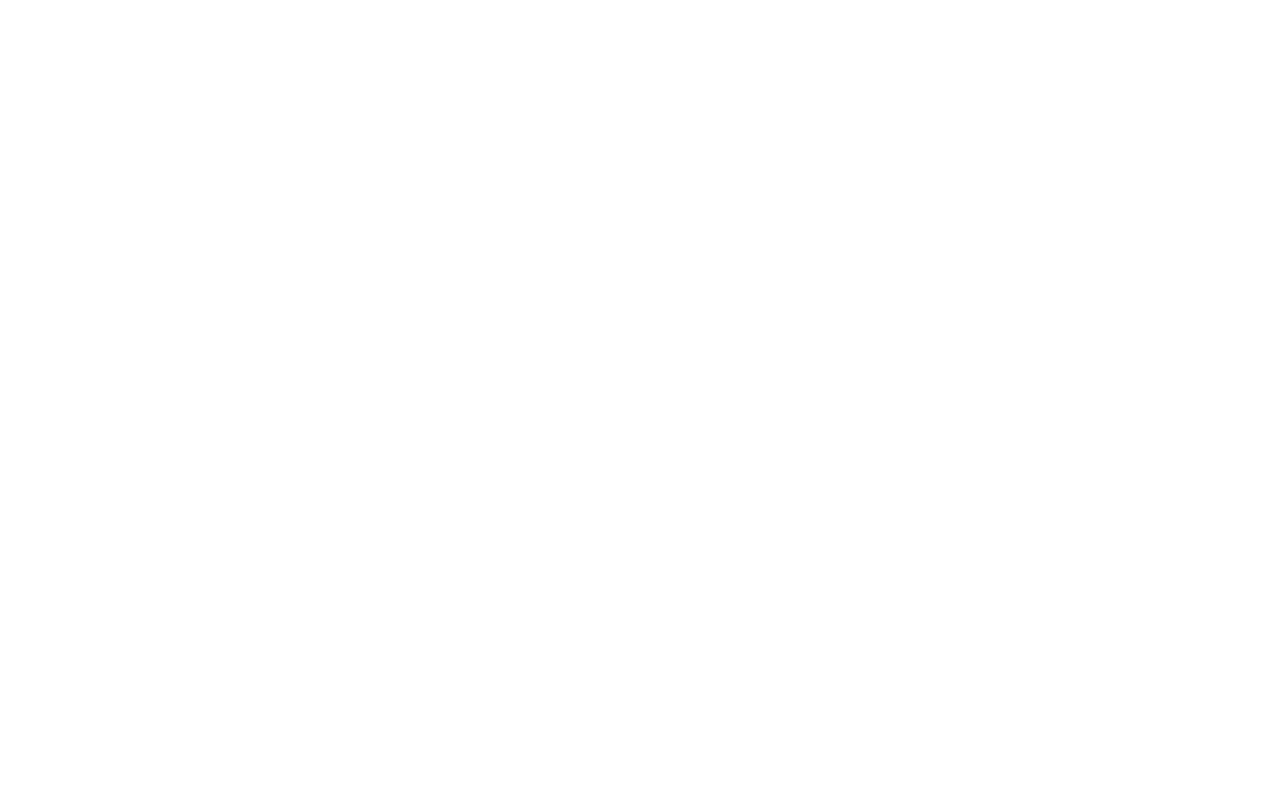
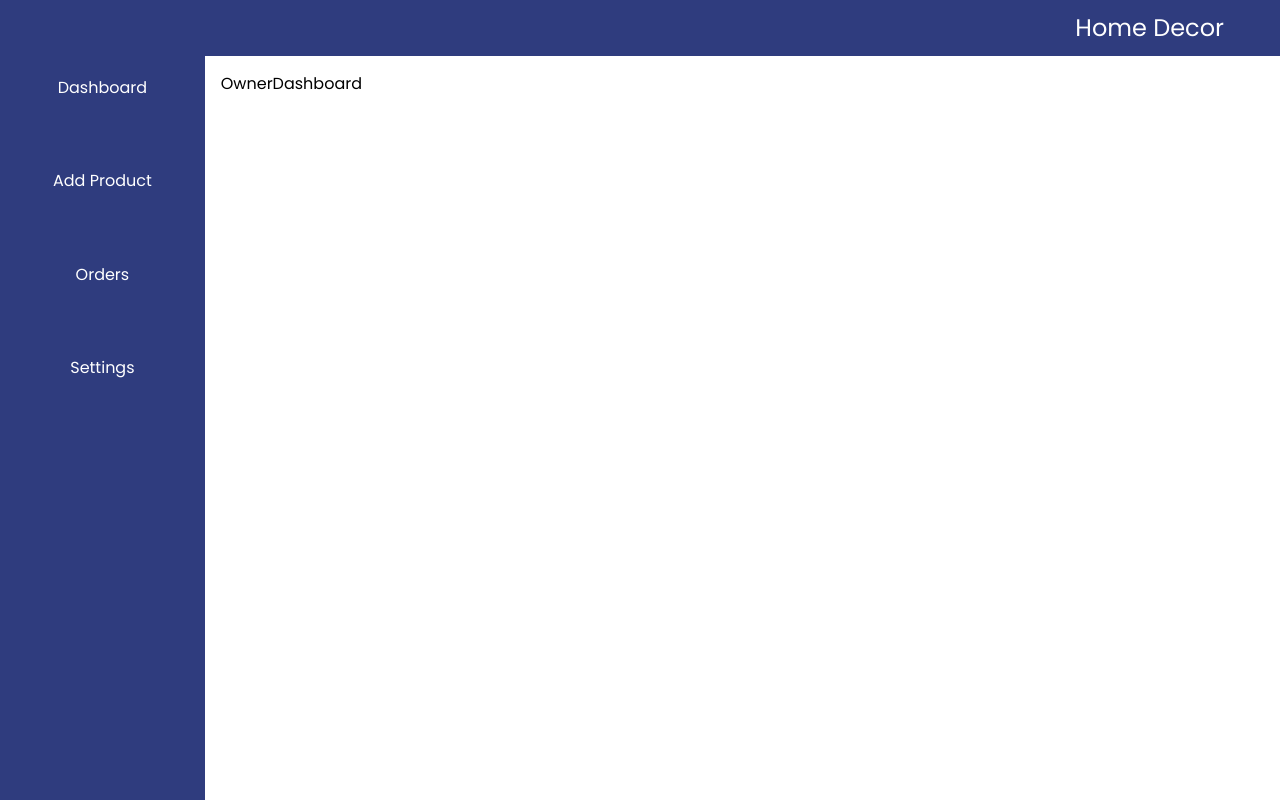
Before and after one commit to Hemanth42d/homeDecor, a React (Vite) app in the folder Frontend/homeDecor/: page /owner in a window 1280 px wide. Before the commit this address had no page. Built offline with nearby package versions, Linux system fonts and the light colour scheme.

Commit message:
Added Owners Page

```diff
--- a/Frontend/homeDecor/src/App.jsx
+++ b/Frontend/homeDecor/src/App.jsx
@@ -15,6 +15,13 @@
 import Faqs from "./components/ShopPage/Faqs";
 import MyOrders from "./components/ShopPage/MyOrders";
 import TopDeals from "./components/ShopPage/TopDeals";
+import OwnerPage from "./pages/OwnerPage";
+import OwnerTopBar from "./components/OwnerComponents/OwnerTopBar";
+import OwnerSettings from "./components/OwnerComponents/OwnerSettings";
+import OwnerSideBar from "./components/OwnerComponents/OwnerSideBar";
+import OwnerDashboard from "./components/OwnerComponents/OwnerDashboard";
+import OwnerAddProduct from "./components/OwnerComponents/OwnerAddProduct";
+import OwnerOrders from "./components/OwnerComponents/OwnerOrders";
 
 function App() {
   return (
@@ -38,6 +45,12 @@
           <Route path="myorders" element={<MyOrders />} />
           <Route path="topdeals" element={<TopDeals />} />
         </Route>
+        <Route path="/owner" element={<OwnerPage />}>
+          <Route index element={<OwnerDashboard />} />
+          <Route path="addproduct" element={<OwnerAddProduct />} />
+          <Route path="orders" element={<OwnerOrders />} />
+          <Route path="settings" element={<OwnerSettings />} />
+        </Route>
       </Routes>
     </>
   );
--- /dev/null
+++ b/Frontend/homeDecor/src/components/OwnerComponents/OwnerAddProduct.jsx
@@ -0,0 +1,5 @@
+const OwnerAddProduct = () => {
+  return <div>OwnerAddProduct</div>;
+};
+
+export default OwnerAddProduct;
--- /dev/null
+++ b/Frontend/homeDecor/src/components/OwnerComponents/OwnerDashboard.jsx
@@ -0,0 +1,5 @@
+const OwnerDashboard = () => {
+  return <div>OwnerDashboard</div>;
+};
+
+export default OwnerDashboard;
--- /dev/null
+++ b/Frontend/homeDecor/src/components/OwnerComponents/OwnerOrders.jsx
@@ -0,0 +1,5 @@
+const OwnerOrders = () => {
+  return <div>OwnerOrders</div>;
+};
+
+export default OwnerOrders;
--- /dev/null
+++ b/Frontend/homeDecor/src/components/OwnerComponents/OwnerSettings.jsx
@@ -0,0 +1,5 @@
+const OwnerSettings = () => {
+  return <div>OwnerSettings</div>;
+};
+
+export default OwnerSettings;
--- /dev/null
+++ b/Frontend/homeDecor/src/components/OwnerComponents/OwnerSideBar.jsx
@@ -0,0 +1,18 @@
+import { Link } from "react-router";
+
+const OwnerSideBar = () => {
+  return (
+    <>
+      <div className="bg-[#2F3C7E] w-[16%] h-screen p-4 relative flex items-start justify-start">
+        <div className="pt-15 pb-5 h-[50%] flex flex-col items-center justify-between text-white w-full">
+          <Link to="/owner">Dashboard</Link>
+          <Link to="/owner/addproduct">Add Product</Link>
+          <Link to="/owner/orders">Orders</Link>
+          <Link to="/owner/settings">Settings</Link>
+        </div>
+      </div>
+    </>
+  );
+};
+
+export default OwnerSideBar;
--- /dev/null
+++ b/Frontend/homeDecor/src/components/OwnerComponents/OwnerTopBar.jsx
@@ -0,0 +1,11 @@
+const OwnerTopBar = () => {
+  return (
+    <>
+      <div className="w-full h-14 bg-[#2F3C7E] p-4 flex items-center justify-end">
+        <p className="text-2xl text-right text-white px-10">Home Decor</p>
+      </div>
+    </>
+  );
+};
+
+export default OwnerTopBar;
--- /dev/null
+++ b/Frontend/homeDecor/src/pages/OwnerPage.jsx
@@ -0,0 +1,19 @@
+import { Outlet } from "react-router-dom";
+import OwnerSideBar from "../components/OwnerComponents/OwnerSideBar";
+import OwnerTopBar from "../components/OwnerComponents/OwnerTopBar";
+
+const OwnerPage = () => {
+  return (
+    <div className="flex">
+      <OwnerSideBar />
+      <div className="flex-1 flex flex-col">
+        <OwnerTopBar />
+        <div className="p-4">
+          <Outlet />
+        </div>
+      </div>
+    </div>
+  );
+};
+
+export default OwnerPage;
```
